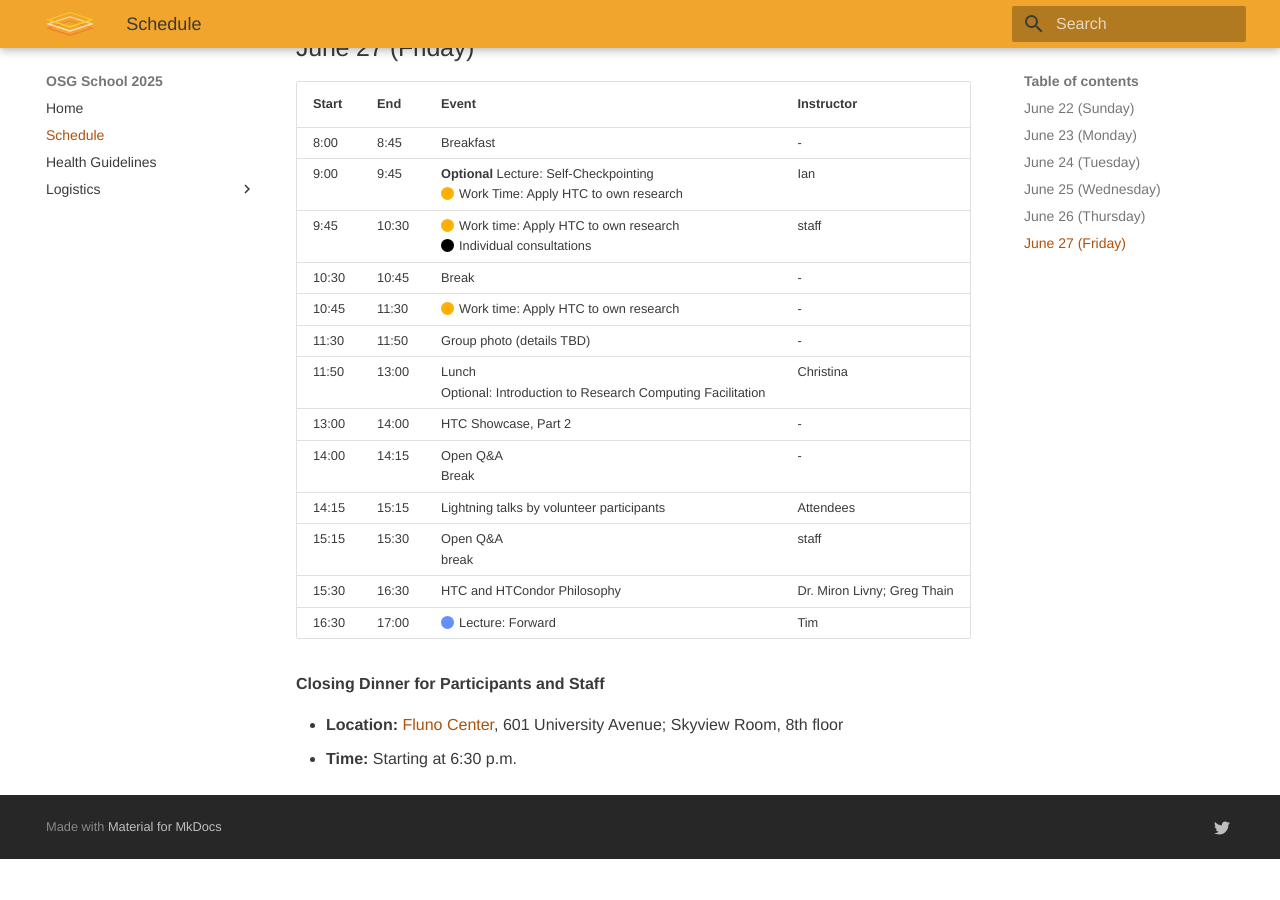
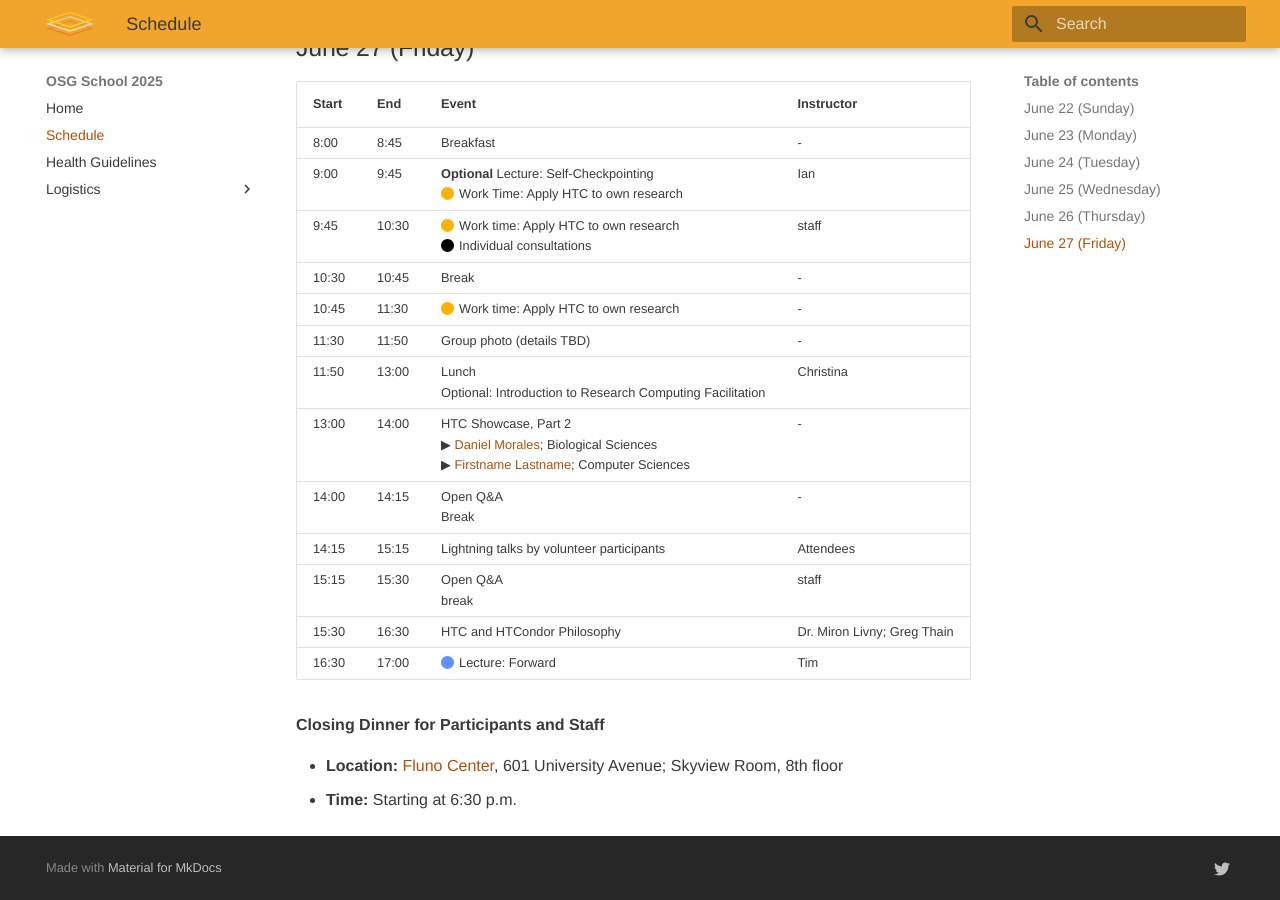
Before and after one commit to osg-htc/school-2025, an MkDocs documentation site: the page built from docs/schedule.md, in a window 1280 px wide and 900 px high, scrolled down 2676 px. Built offline with MkDocs 1.6.1 and Material for MkDocs 9.7.7, drawn with Linux system fonts in a browser that asks for light colours; before the commit the page ends 3535 px from its top, so only the background shows below that.

Commit message:
adding showcase speaker names

```diff
--- a/docs/schedule.md
+++ b/docs/schedule.md
@@ -458,13 +458,13 @@ All School participants and staff are encourage to attend!
       <td>14:00</td>
       <td>
         HTC Showcase, Part 2
-        <!--<br>
+        <br>
+        &#9654; <span style="color: rgb(173, 81, 12);">Daniel Morales</span>;
+        Biological Sciences<br>
+        <!--<div style="margin-left: 2ex;">“Title of talk”</div>-->
         &#9654; <span style="color: rgb(173, 81, 12);">Firstname Lastname</span>;
-        Department/Affiliation<br>
-        <div style="margin-left: 2ex;">“Title of talk”</div>
-        &#9654; <span style="color: rgb(173, 81, 12);">Firstname Lastname</span>;
-        Department/Affiliation<br>
-        <div style="margin-left: 2ex;">“Title of talk”</div>-->
+        Computer Sciences<br>
+        <!--<div style="margin-left: 2ex;">“Title of talk”</div>-->
       </td>
       <td>-</td>
     </tr>
```
